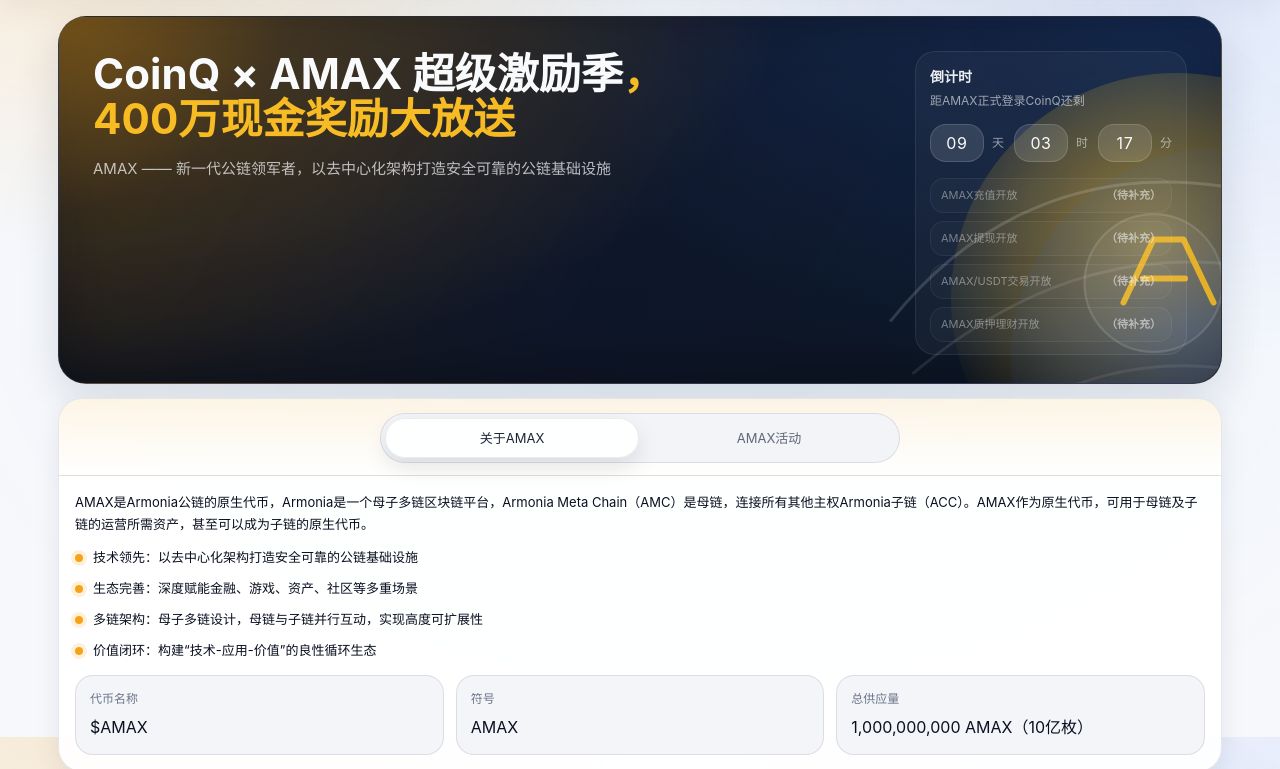
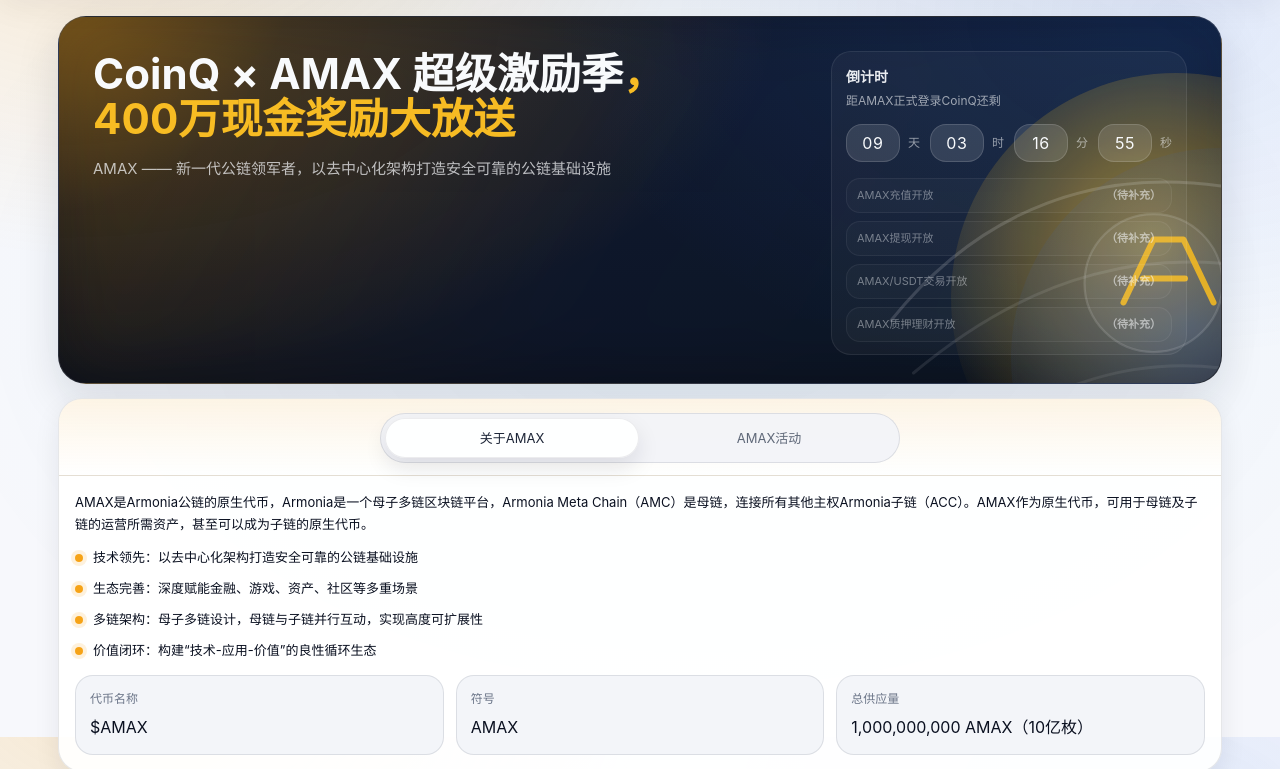
Before and after one commit to probit116/Activity-web, a plain HTML site: page index.html in a window 1280 px wide. Shown: the part 63-832 px from the top of the page. Drawn offline with Linux system fonts and the light colour scheme.

Commit message:
更新 index.html via EZPage

```diff
--- a/index.html
+++ b/index.html
@@ -236,7 +236,7 @@
         padding:14px 14px 12px;
         box-shadow:none;
         align-self:end;
-        max-width:320px;
+        max-width:380px;
         justify-self:end;
       }
       .timer-title{
@@ -248,7 +248,7 @@
       }
       .timer-title .t{font-weight:1000;color:rgba(248,250,252,.94);font-size:14px}
       .timer-title .s{font-size:12px;color:rgba(248,250,252,.60)}
-      .trow{margin-top:14px;display:flex;gap:10px;flex-wrap:wrap}
+      .trow{margin-top:14px;display:flex;gap:10px;flex-wrap:nowrap;align-items:center}
       .tbox{display:flex;align-items:center;gap:8px}
       .num{
         min-width:54px;
@@ -1017,6 +1017,7 @@
               <div class="tbox"><div class="num" id="d">--</div><div class="unit">天</div></div>
               <div class="tbox"><div class="num" id="h">--</div><div class="unit">时</div></div>
               <div class="tbox"><div class="num" id="m">--</div><div class="unit">分</div></div>
+              <div class="tbox"><div class="num" id="s">--</div><div class="unit">秒</div></div>
             </div>
             <div class="open" aria-label="开放时间">
               <div class="oline"><div class="k">AMAX充值开放</div><div class="v">（待补充）</div></div>
@@ -1445,20 +1446,22 @@
         function qsa(s, el){ return Array.prototype.slice.call((el||document).querySelectorAll(s)); }
 
         var end = Date.now() + 9 * 24 * 60 * 60 * 1000 + 3 * 60 * 60 * 1000 + 17 * 60 * 1000;
-        var d = qs("#d"), h = qs("#h"), m = qs("#m");
+        var d = qs("#d"), h = qs("#h"), m = qs("#m"), s = qs("#s");
         function pad2(n){ return String(n).padStart(2, "0"); }
         function tick(){
           var diff = Math.max(0, end - Date.now());
-          var totalMin = Math.floor(diff / 60000);
-          var days = Math.floor(totalMin / (60 * 24));
-          var hours = Math.floor((totalMin - days * 60 * 24) / 60);
-          var mins = totalMin - days * 60 * 24 - hours * 60;
+          var totalSec = Math.floor(diff / 1000);
+          var days = Math.floor(totalSec / (60 * 60 * 24));
+          var hours = Math.floor((totalSec - days * 60 * 60 * 24) / (60 * 60));
+          var mins = Math.floor((totalSec - days * 60 * 60 * 24 - hours * 60 * 60) / 60);
+          var secs = totalSec - days * 60 * 60 * 24 - hours * 60 * 60 - mins * 60;
           if (d) d.textContent = pad2(days);
           if (h) h.textContent = pad2(hours);
           if (m) m.textContent = pad2(mins);
+          if (s) s.textContent = pad2(secs);
         }
         tick();
-        setInterval(tick, 30000);
+        setInterval(tick, 1000);
 
         function smoothTo(sel){
           var el = qs(sel);
```
